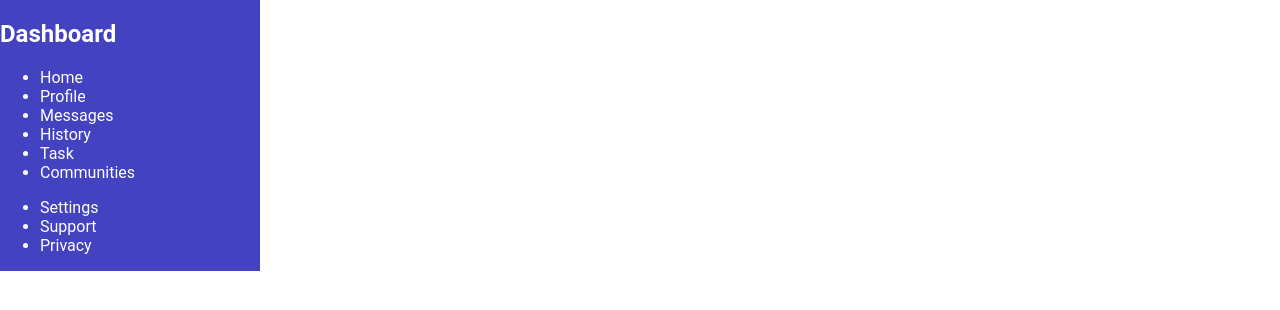
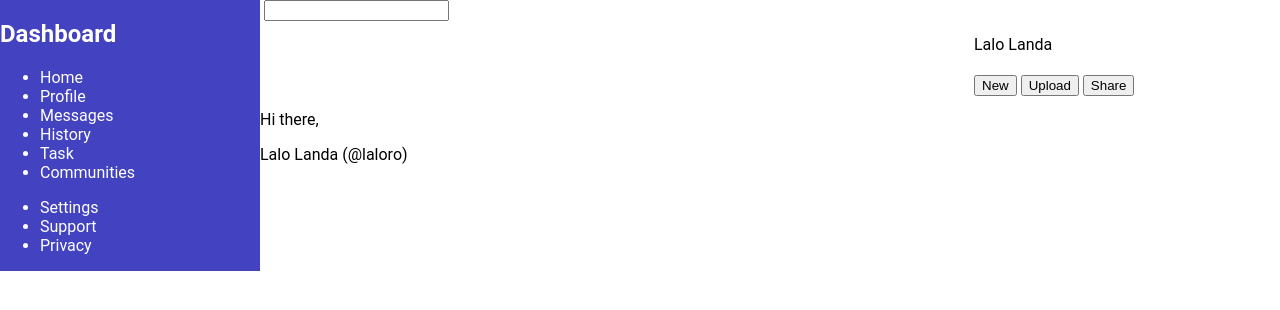
Before and after one commit to ABustos2606/odin-admin-dashboard, a plain HTML site: page index.htm in a window 1280 px wide. Drawn offline with Linux system fonts and the light colour scheme.

Commit message:
little html & css

```diff
--- a/index.htm
+++ b/index.htm
@@ -29,6 +29,36 @@
         </div>
     </nav>
     <main>
+        <header>
+            <div id="topheader">
+                <div id="searchbar">
+                    <img class="lupita">
+                    <input type="text" class="search">
+                </div>
+                <div id="loginfo">
+                    <img src="" alt="">
+                    <img src="" alt="">
+                    <p>Lalo Landa</p>
+                </div>
+
+            </div>
+            <div id="bottomheader">
+                <div id="title">
+                    <img src="" alt="">
+                    <p>Hi there,</p>
+                    <p>Lalo Landa (@laloro)</p>
+                </div>
+                <div id="headerbuttons">
+                    <button>New</button>
+                    <button>Upload</button>
+                    <button>Share</button>
+                </div>
+            </div>
+
+        </header>
+        <div id="main-content">
+
+        </div>
 
     </main>
 
--- a/style.css
+++ b/style.css
@@ -12,3 +12,23 @@ nav {
     background-color: #4343c2;
     color: #fff;
 }
+
+main {
+    display: grid;
+    grid-template-rows: 150px 1fr;
+}
+
+header {
+    display: grid;
+    grid-template-rows: 50% 50%;
+}
+
+#topheader {
+    display: grid;
+    grid-template-columns: 70% 1fr;
+}
+
+#bottomheader {
+    display: grid;
+    grid-template-columns: 70% 1fr;
+}
```
